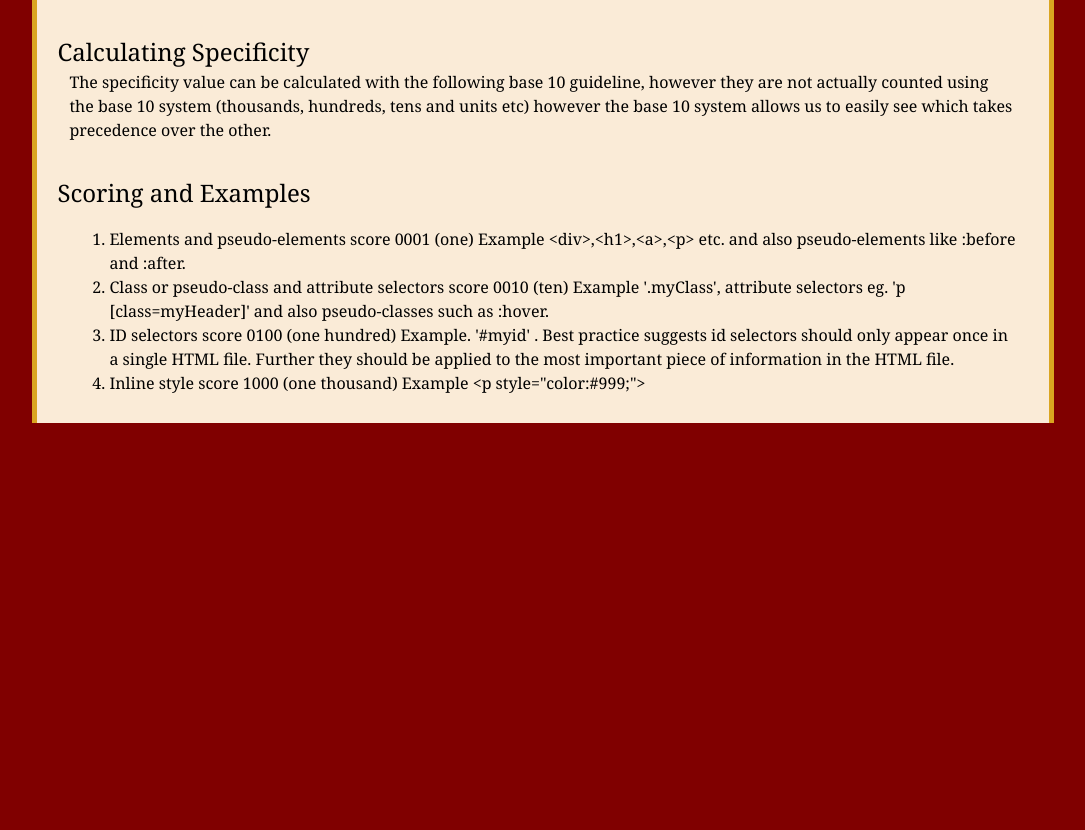
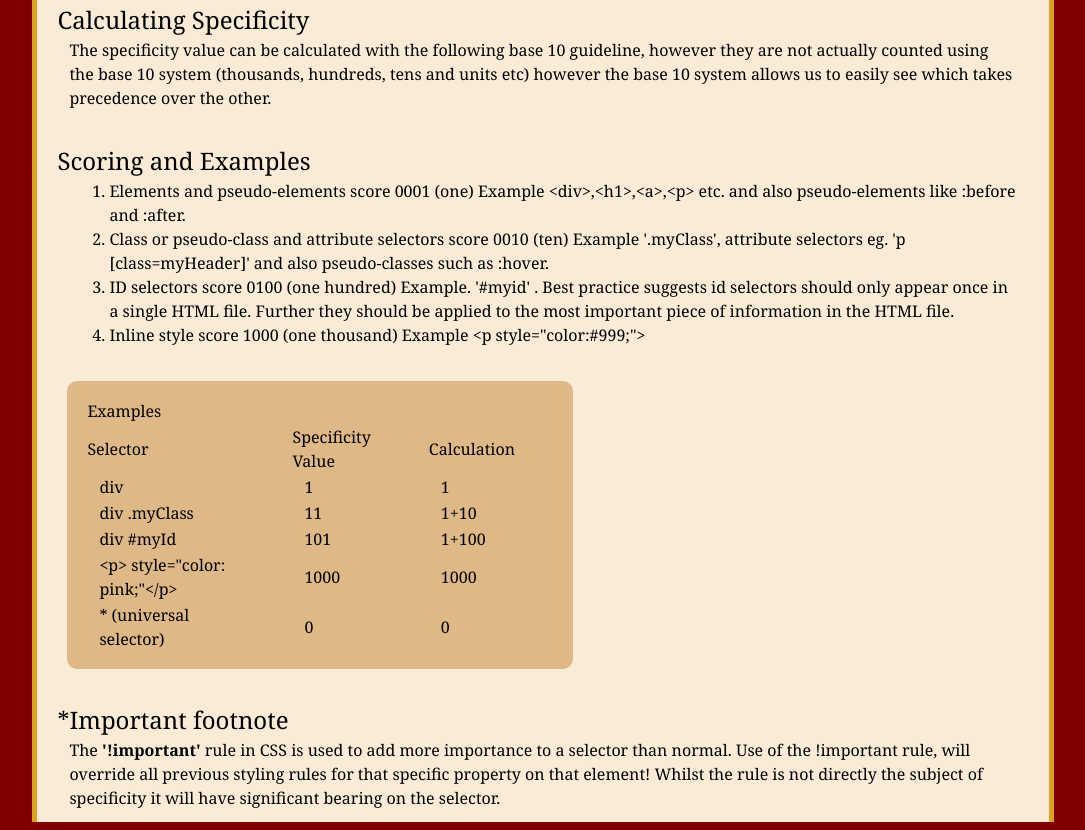
Before and after one commit to BigShuff/ccCheatSheat, a plain HTML site: page index.html in a window 1280 px wide. Shown: the part 733-1563 px from the top of the page, without its empty margins (102-1187 px from the left). Before the commit the page ends 1164 px from the top, so only its background shows below. Drawn offline with Linux system fonts and the light colour scheme.

```diff
--- a/index.html
+++ b/index.html
@@ -96,6 +96,60 @@
                         </li>
                     </ol>
         </table>
+        <!-- start of table showing specificity examples -->
+        <table class="exampleTable">
+            <tr columnspan="3">
+                <th>Examples</th>
+            </tr>
+            <ol>
+                <tr>
+                    <th>Selector</th>
+                    <th>Specificity Value</th>
+                    <th>Calculation</th>
+                    <th></th>
+                </tr>
+                <tr>
+                    <td>div</td>
+                    <td>1</td>
+                    <td>1</td>
+                </tr>
+                <tr>
+                    <td>div .myClass</td>
+                    <td>11</td>
+                    <td>1+10</td>
+                </tr>
+                <tr>
+                    <td>div #myId</td>
+                    <td>101</td>
+                    <td>1+100</td>
+                </tr>
+                <tr>
+                    <td>&lt;p&gt; style="color: pink;"&lt;/p&gt;</td>
+                    <td>1000</td>
+                    <td>1000</td>
+                </tr>
+                <tr>
+                    <td>* (universal selector)</td>
+                    <td>0</td>
+                    <td>0</td>
+                </tr>
+            </ol>
+        </table>
+        <!-- this is here as an easy way to add a bit of space at the end of the document no external css simply delete if required next time document is added to. -->
+        <table>
+            <tr class="blocker"></tr>
+            <tr>
+                <th>*Important footnote</th>
+            </tr>
+            <tr>
+                <td>The <b>'!important'</b> rule in CSS is used to add more importance to a selector than normal. Use of
+                    the !important rule, will override
+                    all previous styling rules for that specific property on that element! Whilst the rule is not
+                    directly the subject of specificity it will have
+                    significant bearing on the selector.</td>
+            </tr>
+        </table>
+    </div>
 </body>
 
 </html>
--- a/resources/css/style.css
+++ b/resources/css/style.css
@@ -51,3 +51,26 @@ p {
     font-weight: 300;
     font-size: 1rem;
 }
+
+.exampleTable {
+    padding: 1rem 0;
+    margin-left: 30px;
+    width: 50%;
+    background-color: burlywood;
+    border-radius: 10px;
+}
+
+.exampleTable th {
+    line-height: 1.5;
+    font-size: 1rem;
+    font-weight: 500;
+}
+
+ul {
+    margin: 0;
+
+}
+
+ol{
+    margin-top: 0;
+}
```
Also changed, not shown: 1 other file.
